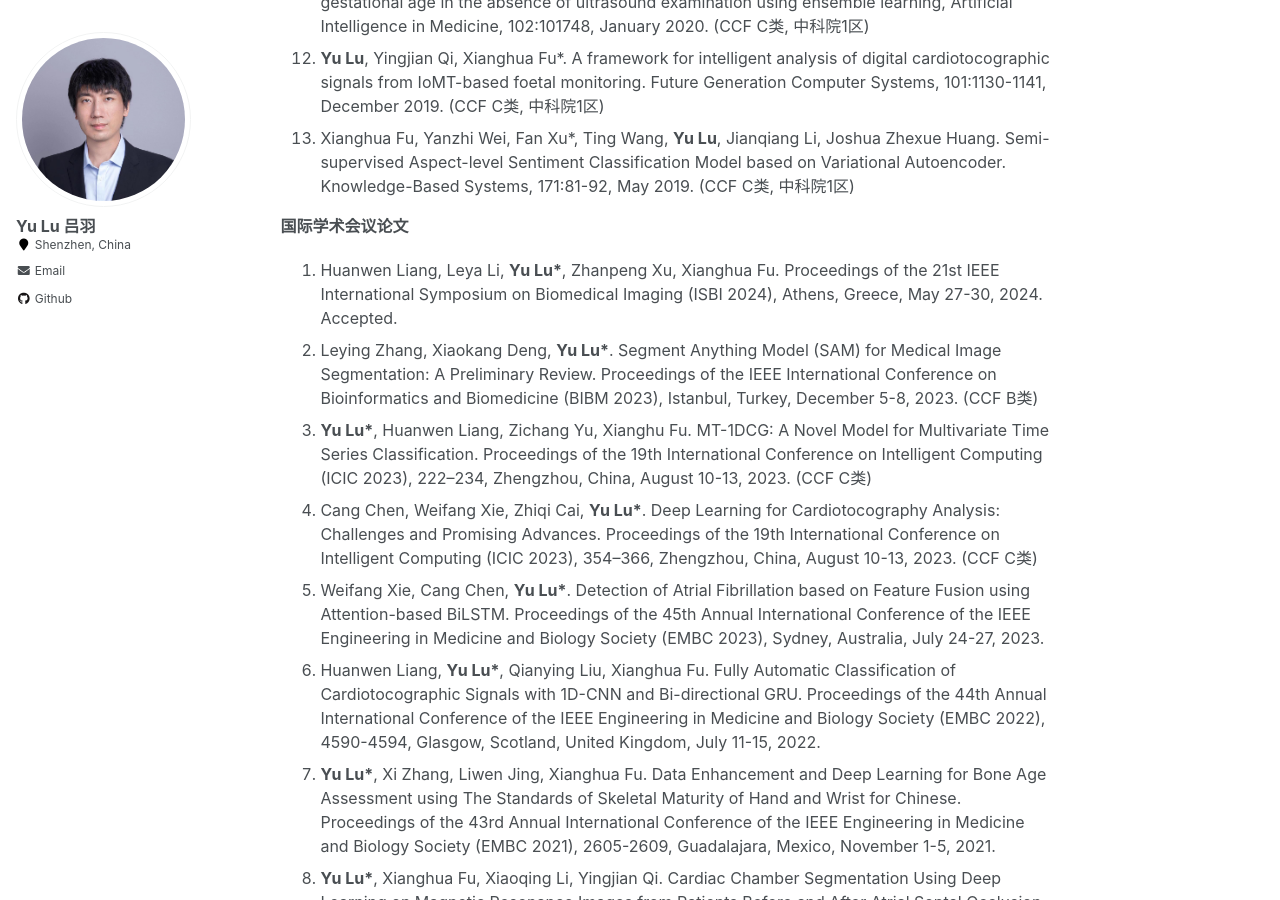
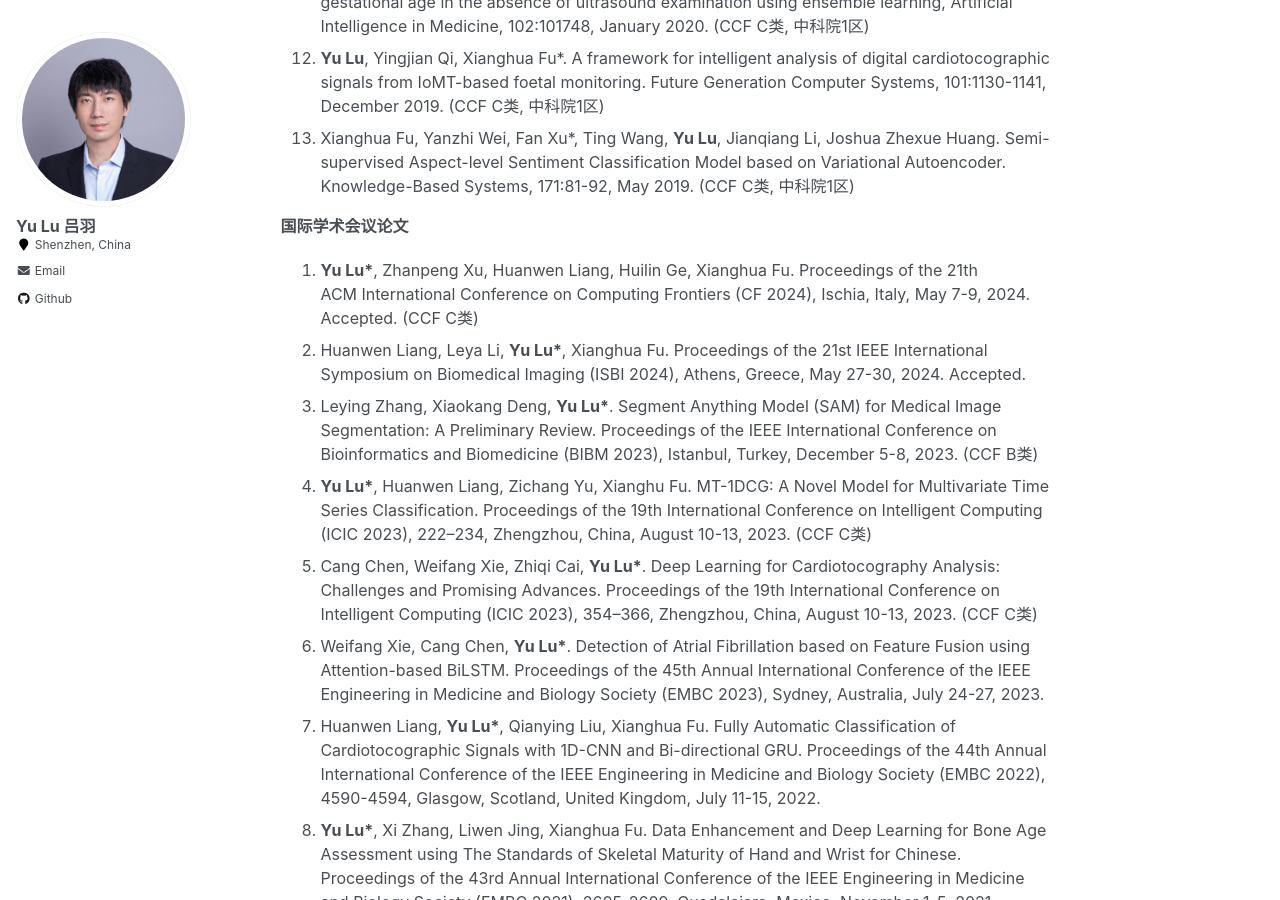
Before and after one commit to YukariUmezawa/lvyu.github.io, a Jekyll site: the page built from _pages/about.md, in a window 1280 px wide and 900 px high, scrolled down 3773 px. Built offline with Jekyll 4.4.1, drawn with Linux system fonts in a browser that asks for light colours.

Commit message:
Update about.md

```diff
--- a/_pages/about.md
+++ b/_pages/about.md
@@ -105,7 +105,8 @@ News
 
 ***国际学术会议论文***
 
-1. Huanwen Liang, Leya Li, __Yu Lu*__, Zhanpeng Xu, Xianghua Fu. Proceedings of the 21st IEEE International Symposium on Biomedical Imaging (ISBI 2024), Athens, Greece, May 27-30, 2024. Accepted.
+1.  __Yu Lu*__, Zhanpeng Xu, Huanwen Liang, Huilin Ge, Xianghua Fu. Proceedings of the 21th ACM International Conference on Computing Frontiers (CF 2024), Ischia, Italy, May 7-9, 2024. Accepted. (CCF C类)
+2. Huanwen Liang, Leya Li, __Yu Lu*__, Xianghua Fu. Proceedings of the 21st IEEE International Symposium on Biomedical Imaging (ISBI 2024), Athens, Greece, May 27-30, 2024. Accepted.
 2. Leying Zhang, Xiaokang Deng, __Yu Lu*__. Segment Anything Model (SAM) for Medical Image Segmentation: A Preliminary Review. Proceedings of the IEEE International Conference on Bioinformatics and Biomedicine (BIBM 2023), Istanbul, Turkey, December 5-8, 2023. (CCF B类)
 3. __Yu Lu*__, Huanwen Liang, Zichang Yu, Xianghu Fu. MT-1DCG: A Novel Model for Multivariate Time Series Classification. Proceedings of the 19th International Conference on Intelligent Computing (ICIC 2023), 222–234, Zhengzhou, China, August 10-13, 2023. (CCF C类)
 4. Cang Chen, Weifang Xie, Zhiqi Cai, __Yu Lu*__. Deep Learning for Cardiotocography Analysis: Challenges and Promising Advances. Proceedings of the 19th International Conference on Intelligent Computing (ICIC 2023), 354–366, Zhengzhou, China, August 10-13, 2023. (CCF C类)
```
